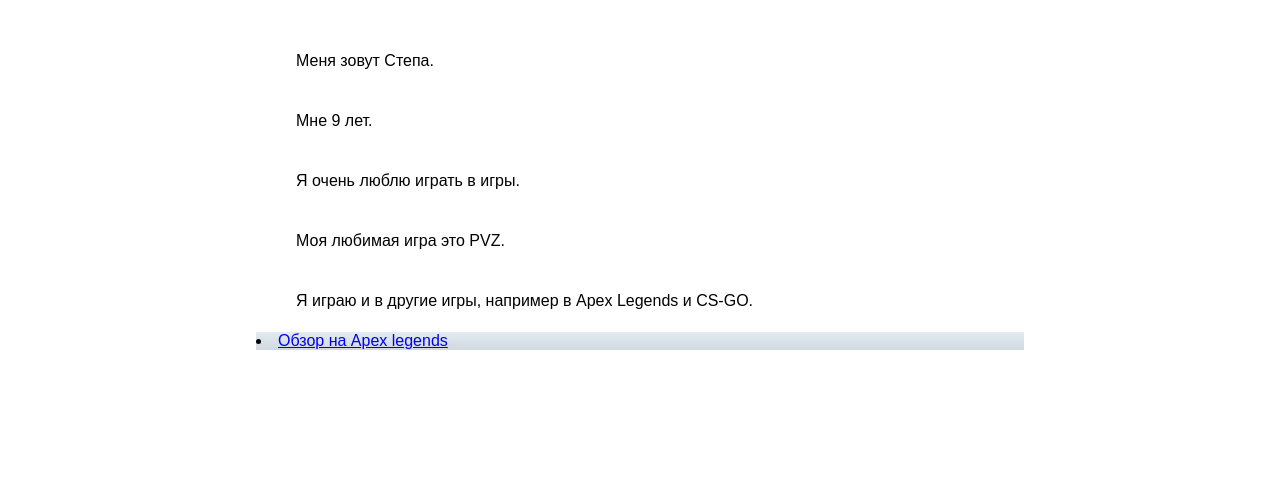
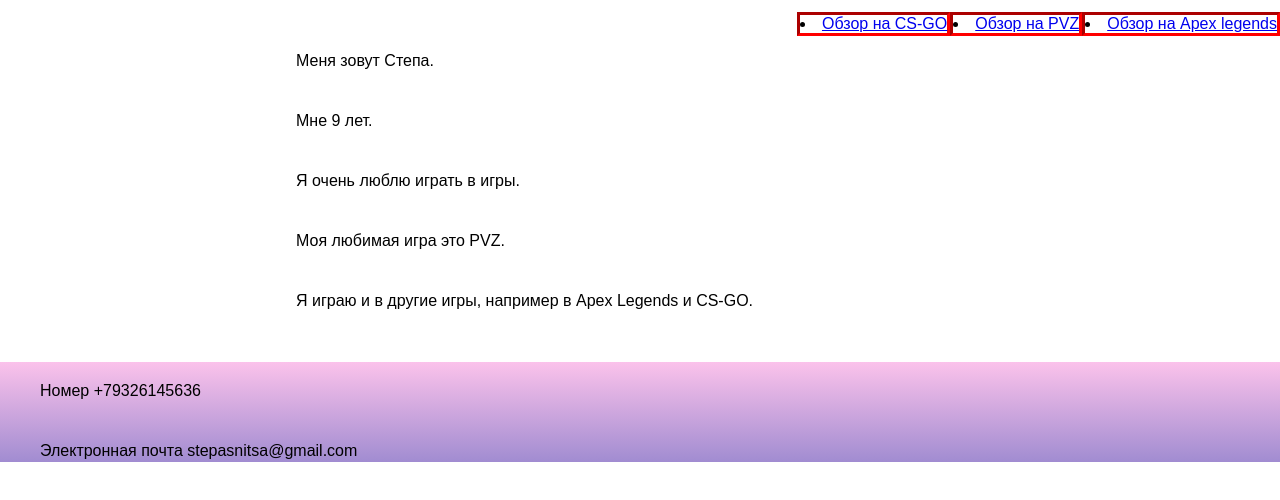
Before and after one commit to stepans01/Mini-portfolio, a plain HTML site: page index.html in a window 1280 px wide. Shown: the part 38-538 px from the top of the page. Drawn offline with Linux system fonts and the light colour scheme.

Commit message:
Add files via upload

```diff
--- a/index.html
+++ b/index.html
@@ -7,6 +7,9 @@
     <link rel="stylesheet" href="style.css">
 </head>
 <header><h1>Моё портфолио</h1></header>
+<li><a href="apex.html">Обзор на Apex legends</a></li>
+<li><a href="pvz.html">Обзор на PVZ </a></li>
+<li><a href="csgo.html">Обзор на CS-GO</a></li>
 <main>
     <p>Меня зовут Степа.</p>
     <p>Мне 9 лет.</p>
@@ -14,13 +17,16 @@
     <p>Моя любимая игра это PVZ.</p>
     <p class="legends">Я играю и в другие игры, например в Apex Legends и  CS-GO. </p>
 
-    <li><a href="apex.html">Обзор на Apex legends</a></li>
+
 
 
 
 
 </body>
 </main>
-
+<footer>
+ <p>Номер +79326145636</p>
+ <p>Электронная почта stepasnitsa@gmail.com</p>
+</footer>
 
 </html>
--- a/style.css
+++ b/style.css
@@ -12,8 +12,8 @@ p {
 }
 
 li {
-color: rgb(0, 0, 0);
-background-image: linear-gradient(to top, #cfd9df 0%, #e2ebf0 100%);
+border:inset red;
+float: right;
 }
 
 * {
@@ -37,3 +37,6 @@ main{
     width: 60%;
     margin: 0 auto 50px auto;
 }
+footer{
+    background-image: linear-gradient(to top, #a18cd1 0%, #fbc2eb 100%);
+}
```
Also changed, not shown: apex.html (+1 -3 lines), csgo.html (+1 -3 lines), pvz.html (+1 -3 lines).
